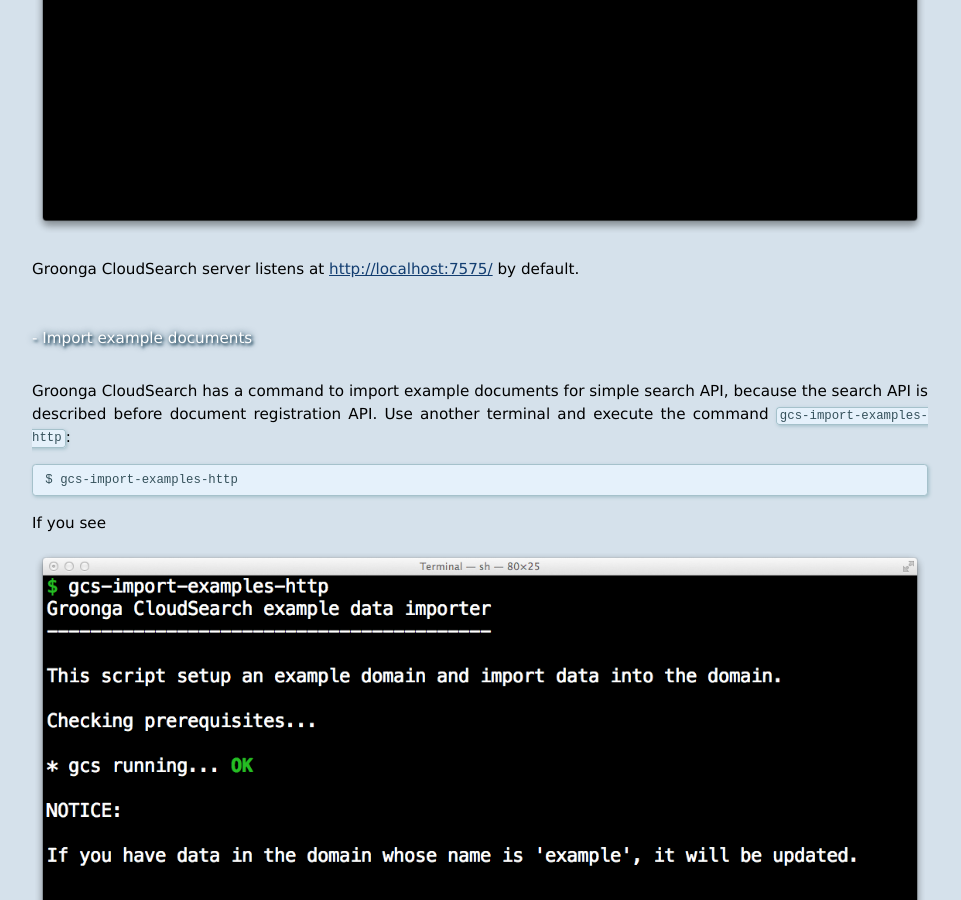
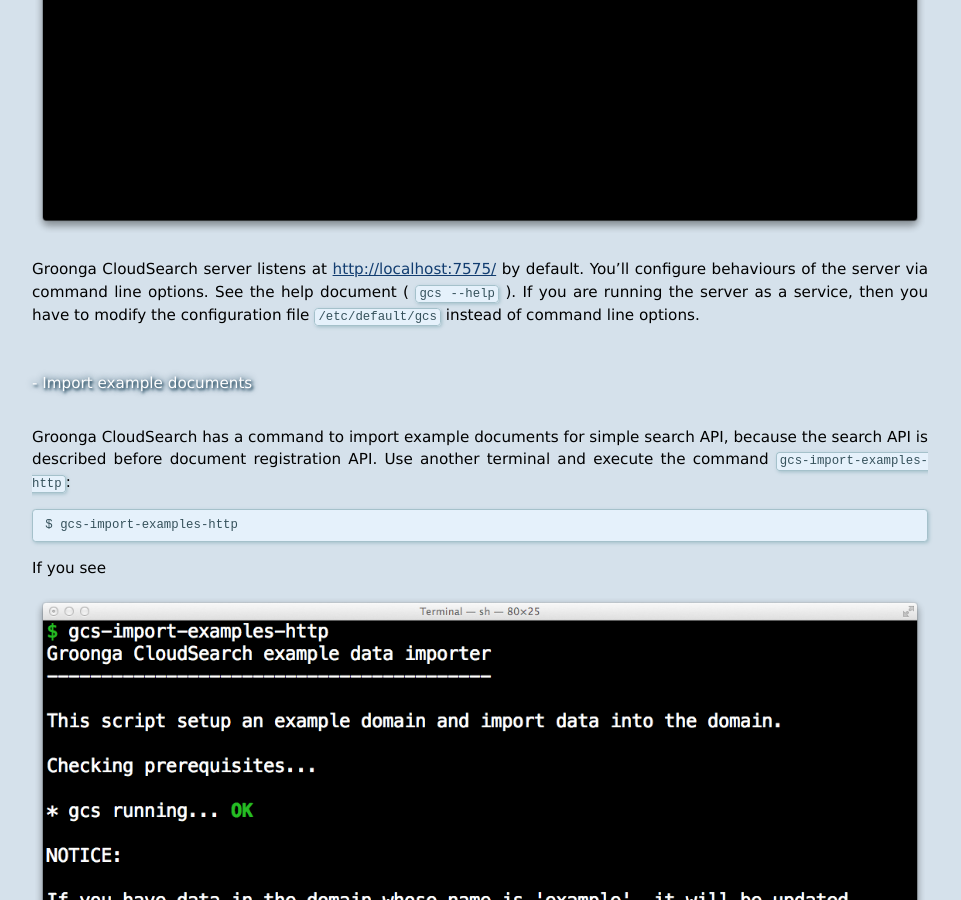
Before and after one commit to groonga/gcs.groonga.org, a Jekyll site: the page built from docs/tutorial/index.md, in a window 1280 px wide and 900 px high, scrolled down 3597 px. Shown: the whole window, without its empty margins (160-1121 px from the left). Built offline with Jekyll 4.4.1, drawn with Linux system fonts in a browser that asks for light colours; comment, search, counter and statistics services are not loaded.

Commit message:
Add notes for the way to configure server's behaviours, to the tutorial

```diff
--- a/docs/tutorial/index.md
+++ b/docs/tutorial/index.md
@@ -135,6 +135,10 @@
 
 Groonga CloudSearch server listens at
 [http://localhost:7575/](http://localhost:7575/) by default.
+You'll configure behaviours of the server via command line options.
+See the help document ( `gcs --help` ).
+If you are running the server as a service, then you have to modify
+the configuration file `/etc/default/gcs` instead of command line options.
 
 ### Import example documents
 
```
